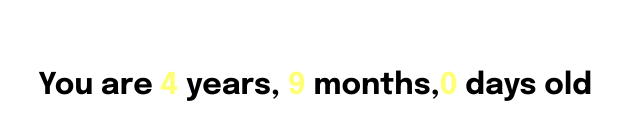
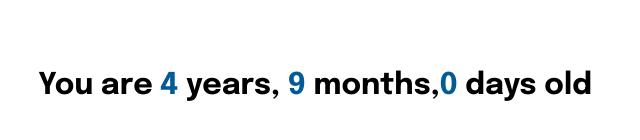
Before and after one commit to AgataSalika/Age-Calculator-JS, a plain HTML site: page index.html in a window 1280 px wide. Both pictures are taken after typing "2020-01-15" into the empty fields and a click on the button "Calculate". Shown: the part 378-518 px from the top of the page, without its empty margins (90-730 px from the left). Drawn offline with Linux system fonts and the light colour scheme.

Commit message:
Update style.css

```diff
--- a/css/style.css
+++ b/css/style.css
@@ -70,5 +70,5 @@
 }
 
 #result span {
-  color:#ffff76
+  color:#005b96;
 }
```
